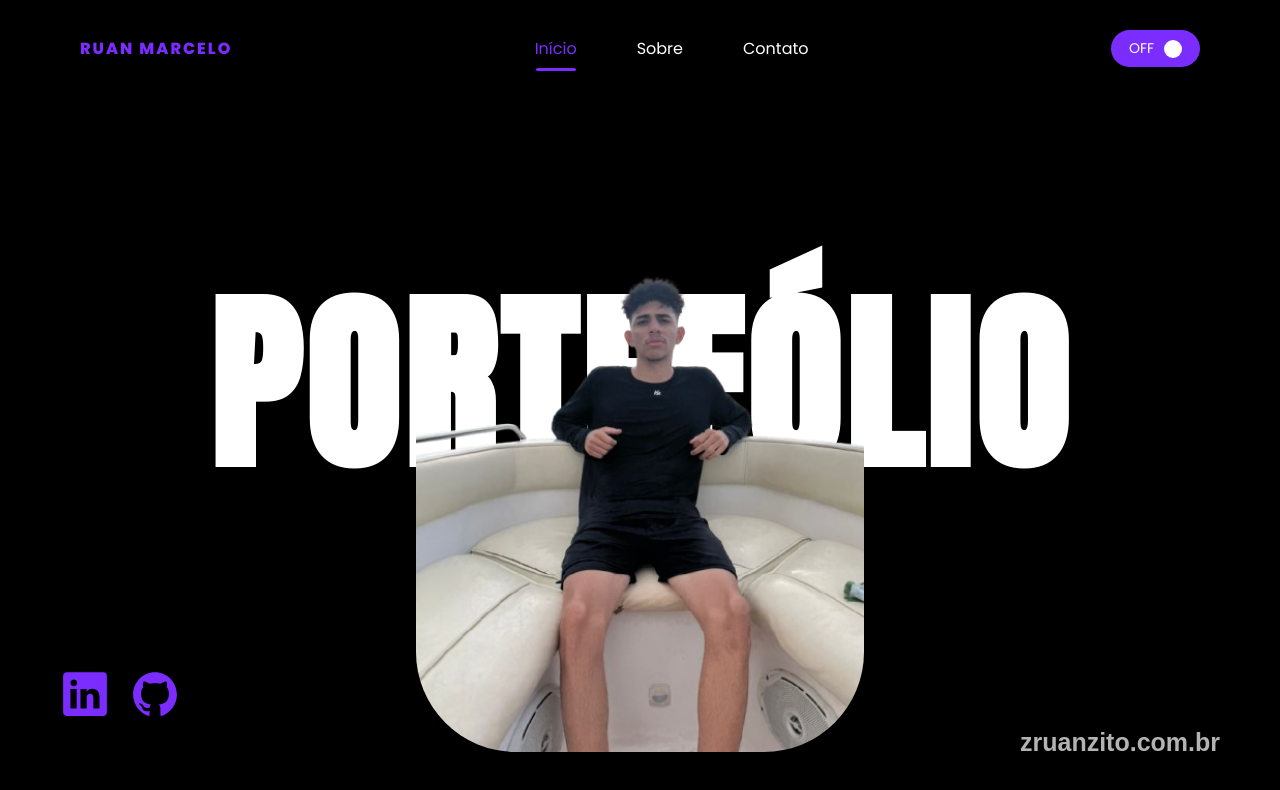
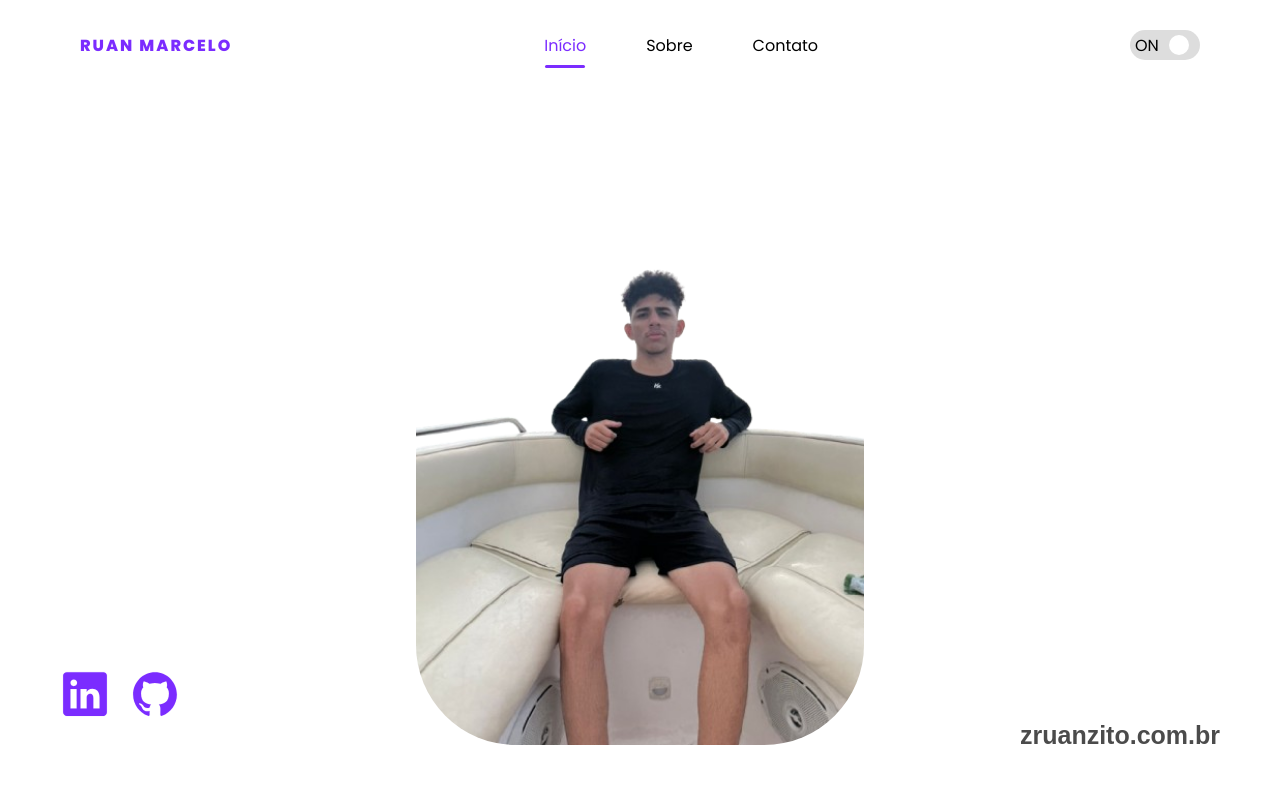
Before and after one commit to Ruan-Marcelo/Ruan-2.0, a plain HTML site: page index.html in a window 1280 px wide. Both pictures are taken after a click on the element "OFF". Drawn offline with nearby package versions, Linux system fonts and the light colour scheme.

Commit message:
incerção do javascripts

```diff
--- a/CSS/style.css
+++ b/CSS/style.css
@@ -63,25 +63,78 @@ nav ul .active::after {
 
 
 
-.toggle-btn {
+.toggle-btn{
+  width: 70px;
+  height: 30px;
   background: #7b2cff;
-  padding: 8px 18px;
-  border-radius: 20px;
-  font-size: 14px;
+  border-radius: 30px;
   display: flex;
   align-items: center;
-  gap: 10px;
+  justify-content: flex-end;
+  padding: 5px;
   cursor: pointer;
+  position: relative;
+  transition: 0.3s;
 }
 
-.toggle-btn .circle {
-  width: 18px;
-  height: 18px;
-  background: #fff;
-  border-radius: 50%;
+/* texto OFF */
+
+.toggle-btn .text{
+  position: absolute;
+  left: 10px;
+  font-size: 12px;
+  font-weight: 600;
+  color: white;
+  transition: 0.3s;
 }
 
+/* círculo */
 
+.circle{
+  width: 20px;
+  height: 20px;
+  background: white;
+  border-radius: 50%;
+  transition: 0.3s;
+}
+
+/* estado ativo */
+
+.toggle-btn.active{
+  justify-content: flex-start;
+}
+
+.toggle-btn.active .text{
+  opacity: 0;
+}
+
+/* botão ativo */
+
+.toggle-btn.active{
+  background: #ddd;
+  color: #000;
+}
+
+.toggle-btn.active .circle{
+  transform: translateX(10px);
+}
+
+.light-mode{
+  background: #ffffff;
+  color: #000;
+}
+
+.light-mode header{
+  background: #fff;
+}
+
+.light-mode nav ul li{
+  color: #000;
+}
+
+.light-mode .site{
+  color: #000;
+}
 
 main {
 
--- /dev/null
+++ b/JS/scripts.js
@@ -0,0 +1,16 @@
+const toggle = document.getElementById("theme-toggle");
+const body = document.body;
+const text = document.getElementById("mode-text");
+
+toggle.addEventListener("click", () => {
+
+  body.classList.toggle("light-mode");
+  toggle.classList.toggle("active");
+
+  if(body.classList.contains("light-mode")){
+    text.innerText = "ON";
+  }else{
+    text.innerText = "OFF";
+  }
+
+});
--- a/index.html
+++ b/index.html
@@ -33,10 +33,11 @@
         </ul>
       </nav>
 
-      <div class="toggle-btn">
-        OFF
+      <div class="toggle-btn" id="theme-toggle">
+        <span id="mode-text">OFF</span>
         <div class="circle"></div>
       </div>
+
     </header>
 
     <main>
@@ -46,7 +47,10 @@
 
       <article>
         <div class="hero-image">
-          <img src="IMG/ruan-page1.png-removebg-preview.png" alt="Ruan Marcelo" />
+          <img
+            src="IMG/ruan-page1.png-removebg-preview.png"
+            alt="Ruan Marcelo"
+          />
         </div>
       </article>
 
@@ -61,5 +65,23 @@
         </a>
       </div>
     </main>
+
+    <script>
+      const toggle = document.getElementById("theme-toggle");
+      const body = document.body;
+      const text = document.getElementById("mode-text");
+
+      toggle.addEventListener("click", () => {
+        body.classList.toggle("light-mode");
+        toggle.classList.toggle("active");
+
+        if (body.classList.contains("light-mode")) {
+          text.innerText = "ON";
+        } else {
+          text.innerText = "OFF";
+        }
+      });
+    </script>
+    <script src="./JS/scripts.js"></script>
   </body>
 </html>
```
Also changed, not shown: contato.html (+9 -4 lines), sobre.html (+12 -4 lines).
